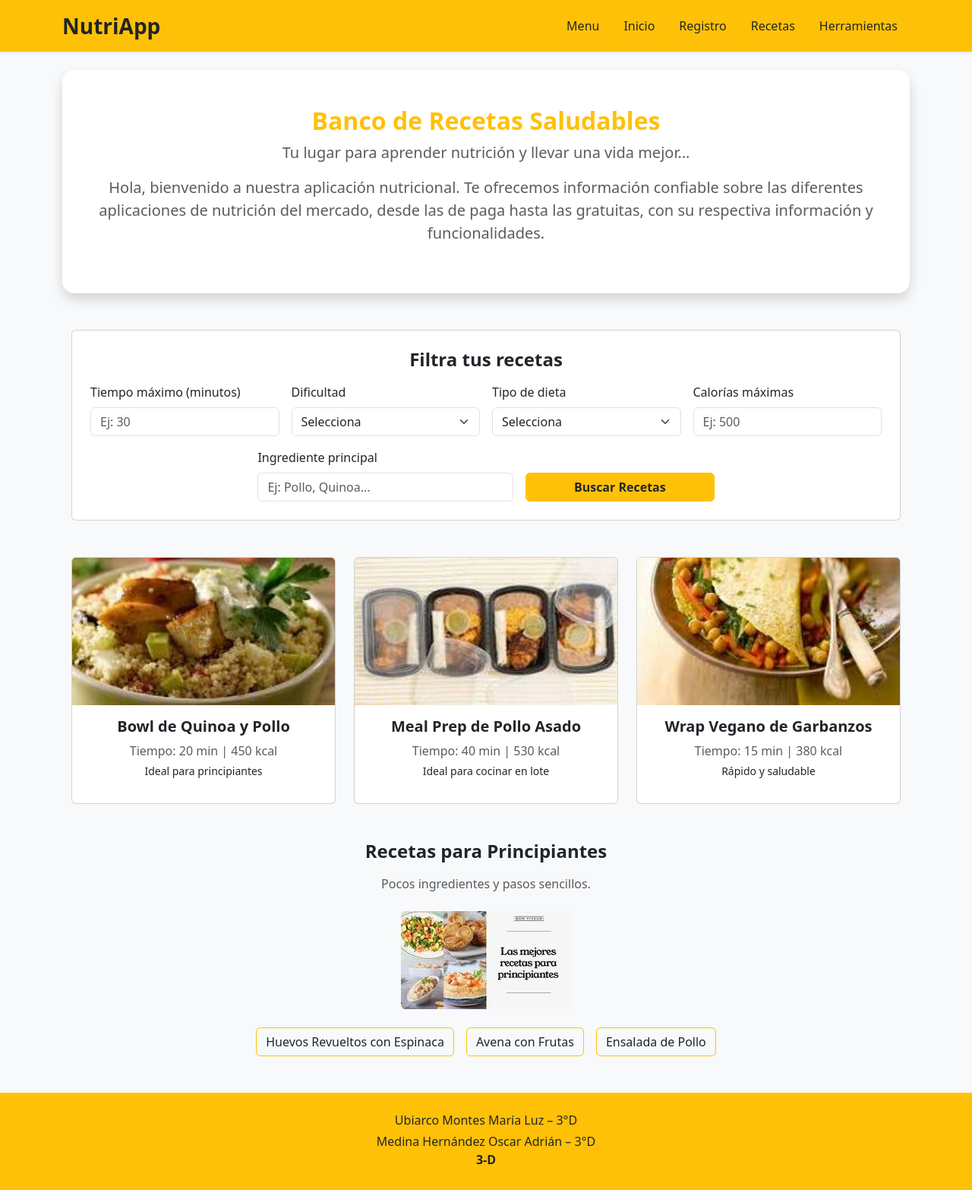
After one commit to luzzz06/NutriApp, a Flask app: page /recetas in a window 1280 px wide. The commit adds this page. Shown: the whole page at 76% size. Run offline with Flask 3, Linux system fonts and the light colour scheme.

Commit message:
cambie todo y modifique el avance

```diff
--- a/app.py
+++ b/app.py
@@ -4,7 +4,7 @@ app = Flask(__name__)
 
 @app.route('/')
 def base():
-    return render_template('base2.html')
+    return render_template('base.html')
 
 @app.route('/inicio')
 def inicio():
@@ -14,5 +14,104 @@ def inicio():
 def registro():
     return render_template('registro.html')
 
+@app.route('/recetas')
+def recetas():
+    return render_template('recetas.html')
+
+@app.route('/herramientas')
+def herramientas():
+    return render_template('herramientas.html')
+
+
+diccionario_datos = {
+    "nombre": {
+        "tipo": "Texto (string)",
+        "descripcion": "Nombre del usuario",
+        "obligatorio": True
+    },
+    "apellidos": {
+        "tipo": "Texto (string)",
+        "descripcion": "Apellidos del usuario",
+        "obligatorio": True
+    },
+    "edad": {
+        "tipo": "Entero (int)",
+        "descripcion": "Edad del usuario en años",
+        "obligatorio": True
+    },
+    "sexo": {
+        "tipo": "Texto (string)",
+        "descripcion": "Sexo o identidad de género",
+        "valores_permitidos": ["Femenino", "Masculino", "Otro"],
+        "obligatorio": True
+    },
+    "peso": {
+        "tipo": "Decimal (float)",
+        "descripcion": "Peso corporal en kilogramos",
+        "obligatorio": True
+    },
+    "altura": {
+        "tipo": "Entero (int)",
+        "descripcion": "Altura del usuario en centímetros",
+        "obligatorio": True
+    },
+    "nivel_actividad": {
+        "tipo": "Texto (string)",
+        "descripcion": "Nivel de actividad física diaria",
+        "valores_permitidos": ["Sedentario", "Ligero", "Moderado", "Activo", "Muy activo"],
+        "obligatorio": True
+    },
+    "email": {
+        "tipo": "Texto (string)",
+        "descripcion": "Correo electrónico del usuario",
+        "obligatorio": True
+    },
+    "password": {
+        "tipo": "Texto (string, encriptado)",
+        "descripcion": "Contraseña del usuario",
+        "obligatorio": True
+    },
+    "objetivo": {
+        "tipo": "Texto (string)",
+        "descripcion": "Meta nutricional principal",
+        "valores_permitidos": [
+            "Bajar de peso",
+            "Ganar masa muscular",
+            "Mantener peso",
+            "Mejorar digestión",
+            "Controlar una condición"
+        ],
+        "obligatorio": True
+    },
+    "alergias": {
+        "tipo": "Texto (string)",
+        "descripcion": "Alergias o intolerancias alimentarias",
+        "obligatorio": False
+    },
+    "dieta_preferencia": {
+        "tipo": "Texto (string)",
+        "descripcion": "Tipo de dieta o preferencia alimentaria",
+        "valores_permitidos": [
+            "Sin preferencia",
+            "Vegana",
+            "Vegetariana",
+            "Keto",
+            "Mediterránea"
+        ],
+        "obligatorio": False
+    },
+    "alimentos_no_gustan": {
+        "tipo": "Texto (string)",
+        "descripcion": "Lista de alimentos que no le gustan al usuario",
+        "obligatorio": False
+    },
+    "nivel_experiencia": {
+        "tipo": "Texto (string)",
+        "descripcion": "Nivel de habilidad culinaria del usuario",
+        "valores_permitidos": ["Principiante", "Intermedio", "Chef aficionado"],
+        "obligatorio": True
+    }
+}
+
 if __name__ == '__main__':
     app.run(debug=True)
--- /dev/null
+++ b/templates/base.html
@@ -0,0 +1,109 @@
+<!DOCTYPE html>
+<html lang="es-mx">
+  <head>
+    <meta charset="UTF-8">
+    <title>NutriApp</title>
+    <link href="https://cdn.jsdelivr.net/npm/bootstrap@5.3.8/dist/css/bootstrap.min.css" rel="stylesheet" crossorigin="anonymous">
+  </head>
+
+  <body class="bg-light">
+
+
+    <nav class="navbar navbar-expand-lg bg-warning shadow-sm">
+      <div class="container">
+        <a class="navbar-brand fw-bold text-dark fs-3" href="#">NutriApp</a>
+
+        <button class="navbar-toggler" type="button" data-bs-toggle="collapse" data-bs-target="#funMenu">
+          <span class="navbar-toggler-icon"></span>
+        </button>
+
+        <div class="collapse navbar-collapse" id="funMenu">
+          <ul class="navbar-nav ms-auto mb-2 mb-lg-0">
+            <li class="nav-item"><a class="nav-link text-dark px-3" href="/base">Menu</a></li>
+            <li class="nav-item"><a class="nav-link text-dark px-3" href="/inicio">Inicio</a></li>
+            <li class="nav-item"><a class="nav-link text-dark px-3" href="/registro">Registro</a></li>
+            <li class="nav-item"><a class="nav-link text-dark px-3" href="/recetas">Recetas</a></li>
+            <li class="nav-item"><a class="nav-link text-dark px-3" href="/herramientas">Herramientas</a></li>
+          </ul>
+        </div>
+      </div>
+    </nav>
+
+
+    <header class="container my-4">
+      <div class="p-5 bg-white rounded-4 shadow text-center">
+        <h1 class="fw-bold text-warning fs-2">
+          {% block titulo %}¡Bienvenido a NutriApp!{% endblock %}
+        </h1>
+
+        <p class="text-muted fs-5 mt-2">
+          Tu lugar para aprender nutrición y llevar una vida mejor…
+        </p>
+
+        <p class="text-muted fs-5 mt-2">
+          Hola, bienvenido a nuestra aplicación nutricional. Te ofrecemos información
+          confiable sobre las diferentes aplicaciones de nutrición del mercado, desde las de paga
+          hasta las gratuitas, con su respectiva información y funcionalidades.
+        </p>
+      </div>
+    </header>
+
+
+    <main class="container my-5">
+      {% block content %}
+      <div class="card shadow p-4 rounded-4">
+        <h3 class="fw-bold text-warning text-center">Explora la Nutrición</h3>
+
+        <div class="mt-4">
+
+          <button class="btn btn-outline-secondary w-100 text-start mb-2" type="button" data-bs-toggle="collapse" data-bs-target="#q1">
+             ¿Cómo leer las etiquetas nutricionales?
+          </button>
+          <div class="collapse" id="q1">
+            <div class="card card-body">
+              ¡No es un jeroglífico! Aprende a identificar calorías, porciones y nutrientes clave como un experto
+            </div>
+          </div>
+
+          <button class="btn btn-outline-secondary w-100 text-start mb-2" type="button" data-bs-toggle="collapse" data-bs-target="#q2">
+             Mitos y verdades sobre las dietas de moda
+          </button>
+          <div class="collapse" id="q2">
+            <div class="card card-body">
+              ¿La dieta keto es mágica? ¿El ayuno intermitente te hace volar? Descubre lo que dice la ciencia y ríete de los mitos
+            </div>
+          </div>
+
+          <button class="btn btn-outline-secondary w-100 text-start mb-2" type="button" data-bs-toggle="collapse" data-bs-target="#q3">
+             Guías sobre macronutrientes y su función
+          </button>
+          <div class="collapse" id="q3">
+            <div class="card card-body">
+              Proteínas para tus músculos, carbohidratos para tu energía y grasas para tu cerebro. ¡Conócelos y equilibra tu plato!
+            </div>
+          </div>
+
+          <button class="btn btn-outline-secondary w-100 text-start mb-2" type="button" data-bs-toggle="collapse" data-bs-target="#q4">
+            La importancia de la hidratación, la fibra, etc.
+          </button>
+          <div class="collapse" id="q4">
+            <div class="card card-body">
+              Tu cuerpo es como una planta: necesita agua, fibra y cariño. ¡No lo dejes marchitar!
+            </div>
+          </div>
+
+        </div>
+      </div>
+      {% endblock %}
+    </main>
+
+
+    <footer class="bg-warning text-dark text-center py-4 mt-4">
+      <p class="mb-1">Ubiarco Montes María Luz – 3°D</p>
+      <p class="mb-0">Medina Hernández Oscar Adrián – 3°D</p>
+      <p class="fw-bold mb-1">3-D</p>
+    </footer>
+
+    <script src="https://cdn.jsdelivr.net/npm/bootstrap@5.3.8/dist/js/bootstrap.bundle.min.js" crossorigin="anonymous"></script>
+  </body>
+</html>
--- a/templates/inicio.html
+++ b/templates/inicio.html
@@ -1,4 +1,4 @@
-{% extends "base2.html" %}
+{% extends "base.html" %}
 
 {% block title %}Inicio{% endblock %}
 
--- /dev/null
+++ b/templates/recetas.html
@@ -0,0 +1,111 @@
+{% extends "base.html" %}
+
+{% block title %}Planificación y Recetas | NutriVida{% endblock %}
+
+{% block titulo %}Banco de Recetas Saludables{% endblock %}
+
+{% block content %}
+<div class="container my-5">
+
+
+  <div class="card p-4 mb-5">
+    <h4 class="fw-bold mb-3 text-center">Filtra tus recetas</h4>
+    <form class="row g-3 justify-content-center">
+      <div class="col-md-3">
+        <label class="form-label">Tiempo máximo (minutos)</label>
+        <input type="number" class="form-control" placeholder="Ej: 30">
+      </div>
+
+      <div class="col-md-3">
+        <label class="form-label">Dificultad</label>
+        <select class="form-select">
+          <option selected disabled>Selecciona</option>
+          <option>Fácil</option>
+          <option>Intermedia</option>
+          <option>Difícil</option>
+        </select>
+      </div>
+
+      <div class="col-md-3">
+        <label class="form-label">Tipo de dieta</label>
+        <select class="form-select">
+          <option selected disabled>Selecciona</option>
+          <option>Vegana</option>
+          <option>Vegetariana</option>
+          <option>Sin gluten</option>
+          <option>Keto</option>
+          <option>Mediterránea</option>
+        </select>
+      </div>
+
+      <div class="col-md-3">
+        <label class="form-label">Calorías máximas</label>
+        <input type="number" class="form-control" placeholder="Ej: 500">
+      </div>
+
+      <div class="col-md-4">
+        <label class="form-label">Ingrediente principal</label>
+        <input type="text" class="form-control" placeholder="Ej: Pollo, Quinoa...">
+      </div>
+
+      <div class="col-md-3 d-flex align-items-end">
+        <button type="submit" class="btn btn-warning w-100 fw-semibold text-dark">
+          Buscar Recetas
+        </button>
+      </div>
+    </form>
+  </div>
+
+
+  <div class="row g-4">
+
+    <div class="col-md-4">
+      <div class="card h-100">
+        <img src="{{ url_for('static', filename='img/quinoa_bowl.jpg') }}" class="card-img-top" alt="Bowl de Quinoa y Pollo">
+        <div class="card-body text-center">
+          <h5 class="fw-bold">Bowl de Quinoa y Pollo</h5>
+          <p class="text-muted mb-1">Tiempo: 20 min | 450 kcal</p>
+          <p class="small">Ideal para principiantes </p>
+        </div>
+      </div>
+    </div>
+
+
+    <div class="col-md-4">
+      <div class="card h-100">
+        <img src="{{ url_for('static', filename='img/meal_prep.jpg') }}" class="card-img-top" alt="Meal Prep de Pollo Asado">
+        <div class="card-body text-center">
+          <h5 class="fw-bold">Meal Prep de Pollo Asado</h5>
+          <p class="text-muted mb-1">Tiempo: 40 min | 530 kcal</p>
+          <p class="small">Ideal para cocinar en lote </p>
+        </div>
+      </div>
+    </div>
+
+
+    <div class="col-md-4">
+      <div class="card h-100">
+        <img src="{{ url_for('static', filename='img/wrap_vegano.jpg') }}" class="card-img-top" alt="Wrap Vegano de Garbanzos">
+        <div class="card-body text-center">
+          <h5 class="fw-bold">Wrap Vegano de Garbanzos</h5>
+          <p class="text-muted mb-1">Tiempo: 15 min | 380 kcal</p>
+          <p class="small">Rápido y saludable </p>
+        </div>
+      </div>
+    </div>
+  </div>
+
+
+  <div class="mt-5 text-center">
+    <h4 class="fw-bold mb-3">Recetas para Principiantes </h4>
+    <p class="text-muted mb-4">Pocos ingredientes y pasos sencillos.</p>
+    <img src="{{ url_for('static', filename='img/principiantes.jpg') }}" alt="Recetas para principiantes" class="img-fluid rounded mb-4">
+    <div class="d-flex flex-wrap justify-content-center gap-3">
+      <button class="btn btn-outline-warning text-dark">Huevos Revueltos con Espinaca</button>
+      <button class="btn btn-outline-warning text-dark">Avena con Frutas</button>
+      <button class="btn btn-outline-warning text-dark">Ensalada de Pollo</button>
+    </div>
+  </div>
+
+</div>
+{% endblock %}
```
Also changed, not shown: templates/herramientas.html (added, +78 -0 lines), templates/registro.html (+91 -12 lines), static/calc/analizador.jpg (added), static/calc/gct.jpg (added), static/calc/imc.jpg (added), static/calc/macronutrientes.jpg (added), static/calc/peso_ideal.jpg (added), static/calc/tmb.jpg (added), static/img/meal_prep.jpg (added), static/img/principiantes.jpg (added), static/img/quinoa_bowl.jpg (added), static/img/wrap_vegano.jpg (added).
